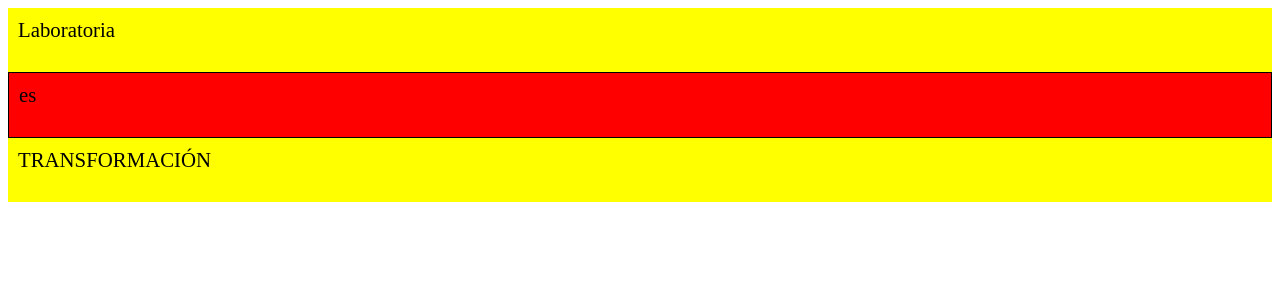
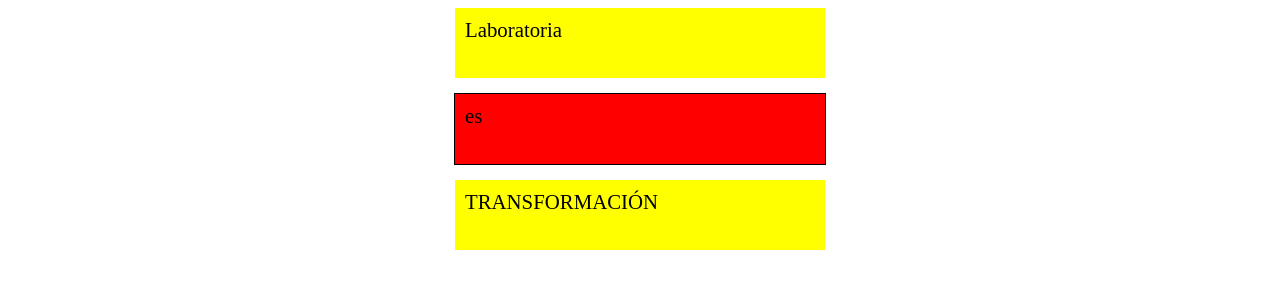
Before and after one commit to emandujanor/Ejercicios-Displays-Lecci-n-23, a plain HTML site: page index.html in a window 1280 px wide. Drawn offline with Linux system fonts and the light colour scheme.

Commit message:
Ejercicios Displays Block 2

```diff
--- a/assets/css/main.css
+++ b/assets/css/main.css
@@ -4,13 +4,19 @@ section{
 }
 
 .amarillos{
+  width: 350px;
+  height: 50px;
   display:block;
   background-color: yellow;
-  padding: 10px 10px 30px 10px;
+  padding: 10px;
+  margin: 0px auto 15px auto;
 }
 .rojo{
+  width: 350px;
+  height: 50px;
   display:block;
   background-color: red;
-  padding: 10px 10px 30px 10px;
+  padding: 10px;
   border: solid black thin;
+  margin: 0px auto 15px auto;
 }
```
